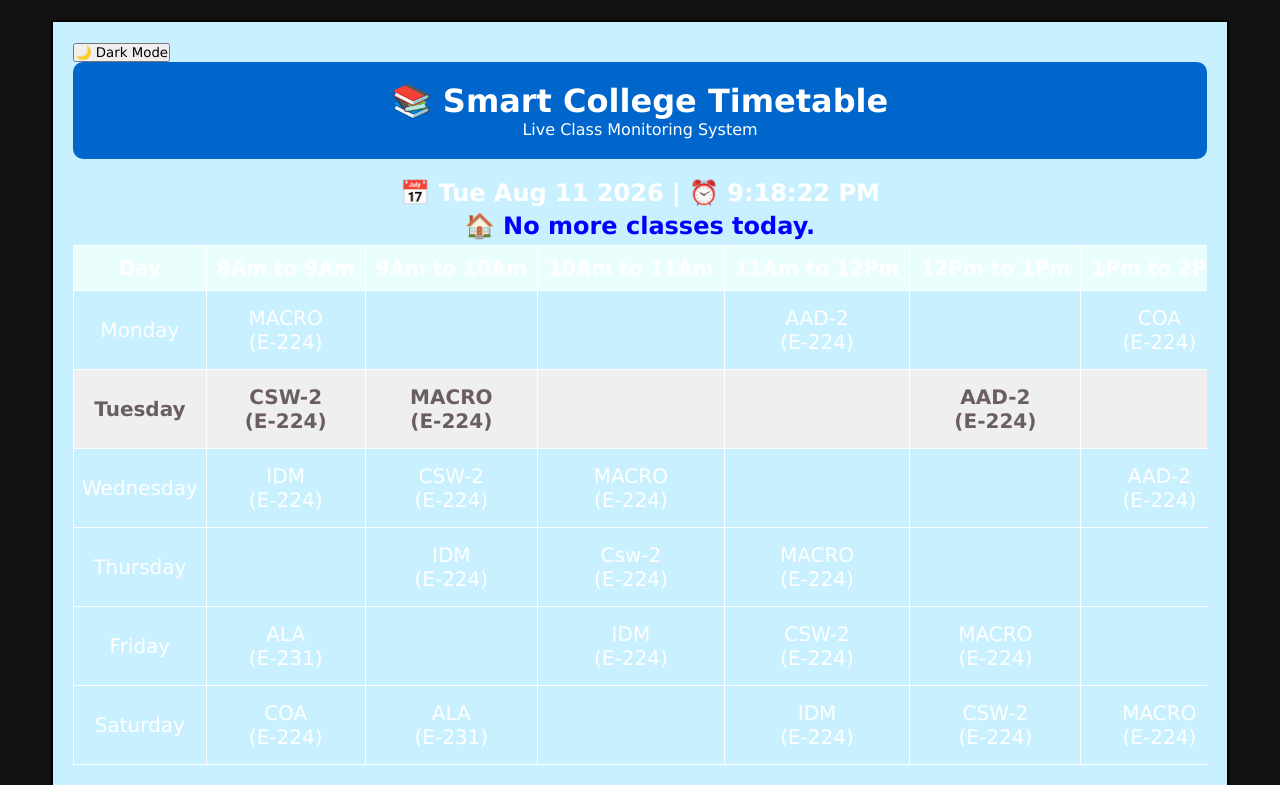
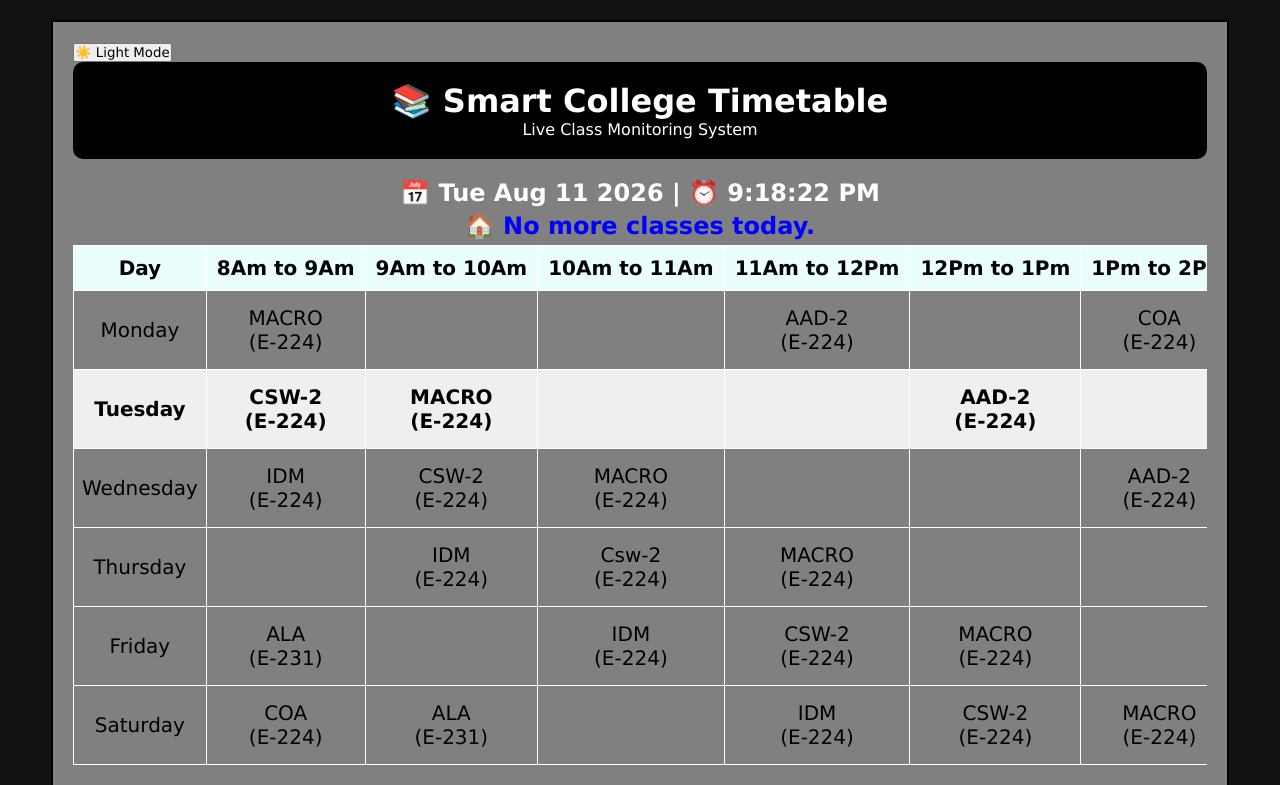
Before and after one commit to Thunder-tron/TimeTable, a plain HTML site: page index.html in a window 1280 px wide. Both pictures are taken after a click on the button "🌙 Dark Mode". Shown: the top 785 px of the page. Drawn offline with Linux system fonts and the light colour scheme.

Commit message:
v3.1
dark mode is fixed but not completely

```diff
--- a/index.html
+++ b/index.html
@@ -11,7 +11,7 @@
 </head>
 <body>
     <div class="container">
-<button onclick="toggleMode()">🌙 Dark Mode</button>
+<button id="modeButton" onclick="toggleMode()">🌙 Dark Mode</button>
 <header>
 <h1>📚 Smart College Timetable</h1>
 <p>Live Class Monitoring System</p>
@@ -264,7 +264,22 @@ function updateClock() {
 }
 
 function toggleMode(){
+
     document.body.classList.toggle("dark");
+
+    const button = document.getElementById("modeButton");
+
+    if(document.body.classList.contains("dark")){
+
+        button.innerHTML = "☀️ Light Mode";
+        localStorage.setItem("theme", "dark");
+
+    }else{
+
+        button.innerHTML = "🌙 Dark Mode";
+        localStorage.setItem("theme", "light");
+
+    }
 }
 
 
--- a/style.css
+++ b/style.css
@@ -4,11 +4,22 @@
     box-sizing:border-box;
     font-family: Verdana, Geneva, Tahoma, sans-serif;
 }
-
+header{
+background:#0066cc;
+color:white;
+padding:20px;
+text-align:center;
+margin-bottom:20px;
+border-radius:10px;
+}
+.dark header{
+    background: black;
+}
 body{
     background:#f5f5f5;
     padding:20px;
 }
+
 
 .container{
     width:95%;
@@ -95,7 +106,9 @@ table td{
     background:#111;
     color:white;
 }
-
+.dark .container{
+    background:grey;
+}
 .dark table{
     color:white;
 }
@@ -103,12 +116,5 @@ table td{
 .dark td,
 .dark th{
     border:1px solid white;
+    color: black;
 }
-header{
-background:#0066cc;
-color:white;
-padding:20px;
-text-align:center;
-margin-bottom:20px;
-border-radius:10px;
-}
```
